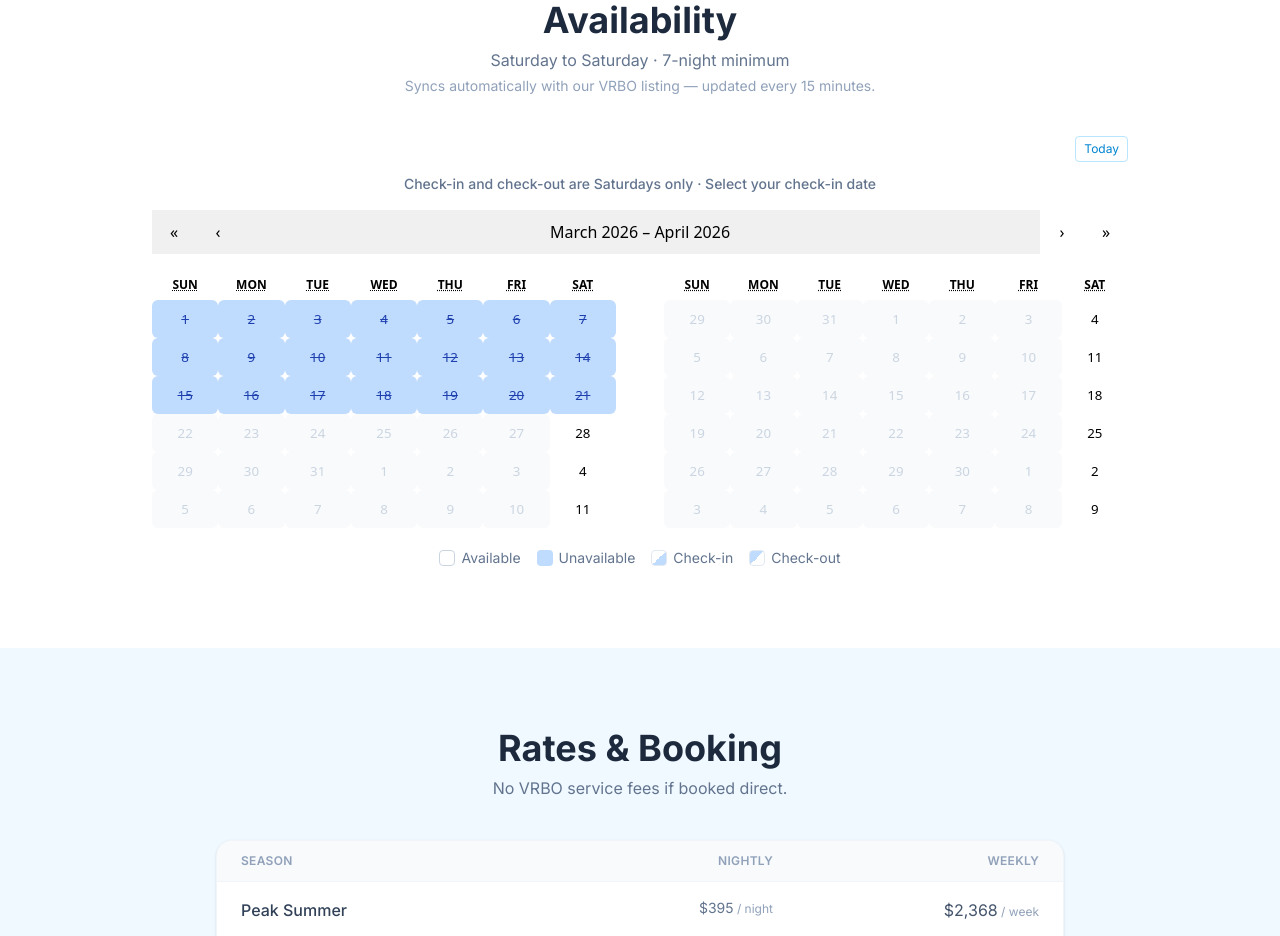
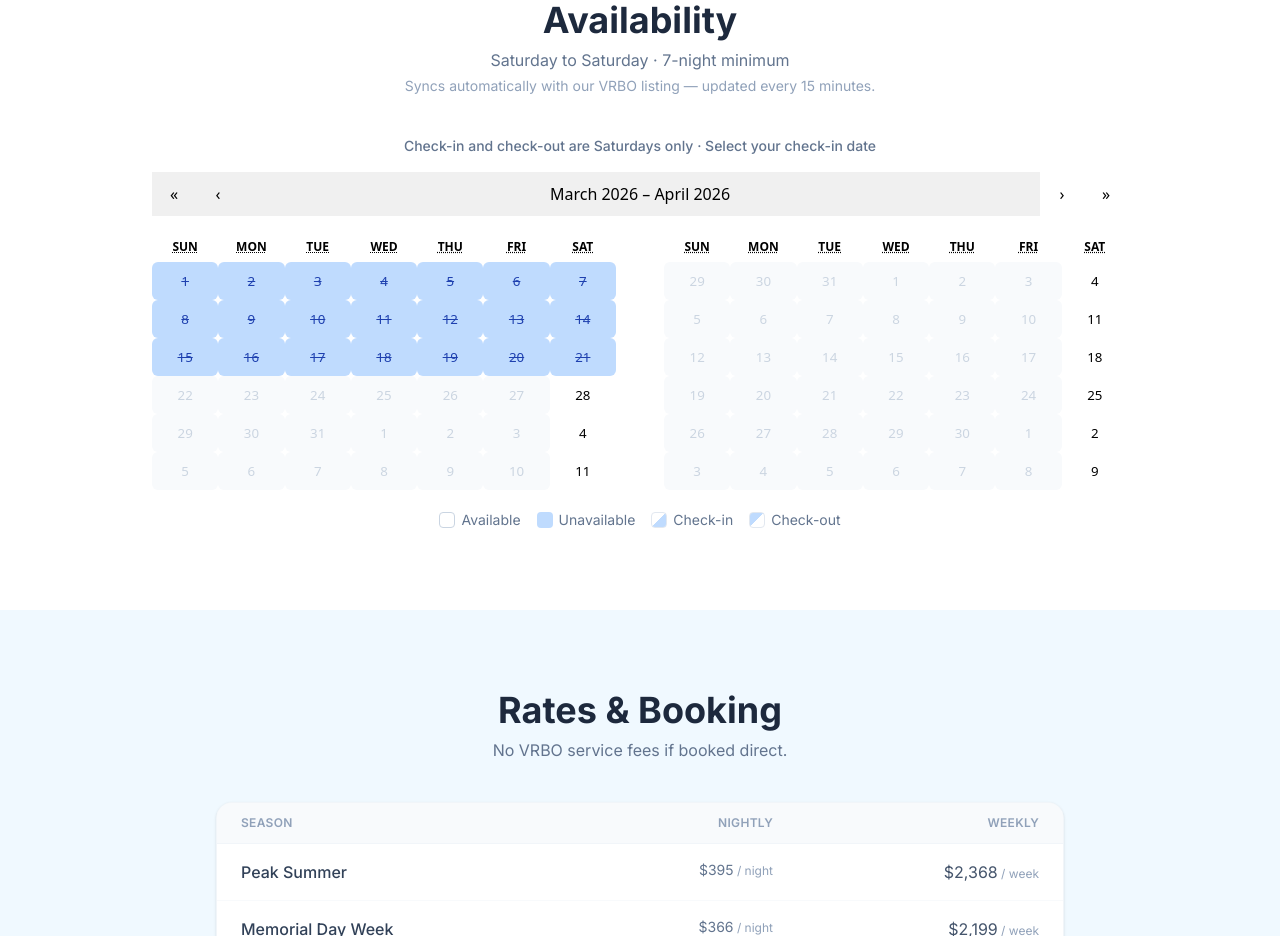
Before and after one commit to tomcallis/observationpoint, a Next.js app in the folder site/: page / in a window 1280 px wide. Shown: the part 2240-3176 px from the top of the page. Built offline with nearby package versions, Linux system fonts and the light colour scheme.

Commit message:
Calendar: remove Today button
https://claude.ai/code/session_01USBfmhv5wAwnPSBwEu5BKt

```diff
--- a/site/components/ui/AvailabilityCalendar.tsx
+++ b/site/components/ui/AvailabilityCalendar.tsx
@@ -136,16 +136,6 @@ export default function AvailabilityCalendar({ blockedRanges, onRangeSelected }:
 
   return (
     <div className="flex flex-col items-center gap-2">
-      {/* Today button */}
-      <div className="w-full flex justify-end mb-1">
-        <button
-          onClick={() => setActiveStartDate(new Date())}
-          className="text-xs text-sky-600 border border-sky-200 rounded px-2 py-1 hover:bg-sky-50 transition-colors"
-        >
-          Today
-        </button>
-      </div>
-
       {/* Instruction bar */}
       <div className="w-full text-center mb-2">
         <p className={`text-sm font-medium ${pendingCheckin ? "text-sky-600" : "text-slate-500"}`}>
```
